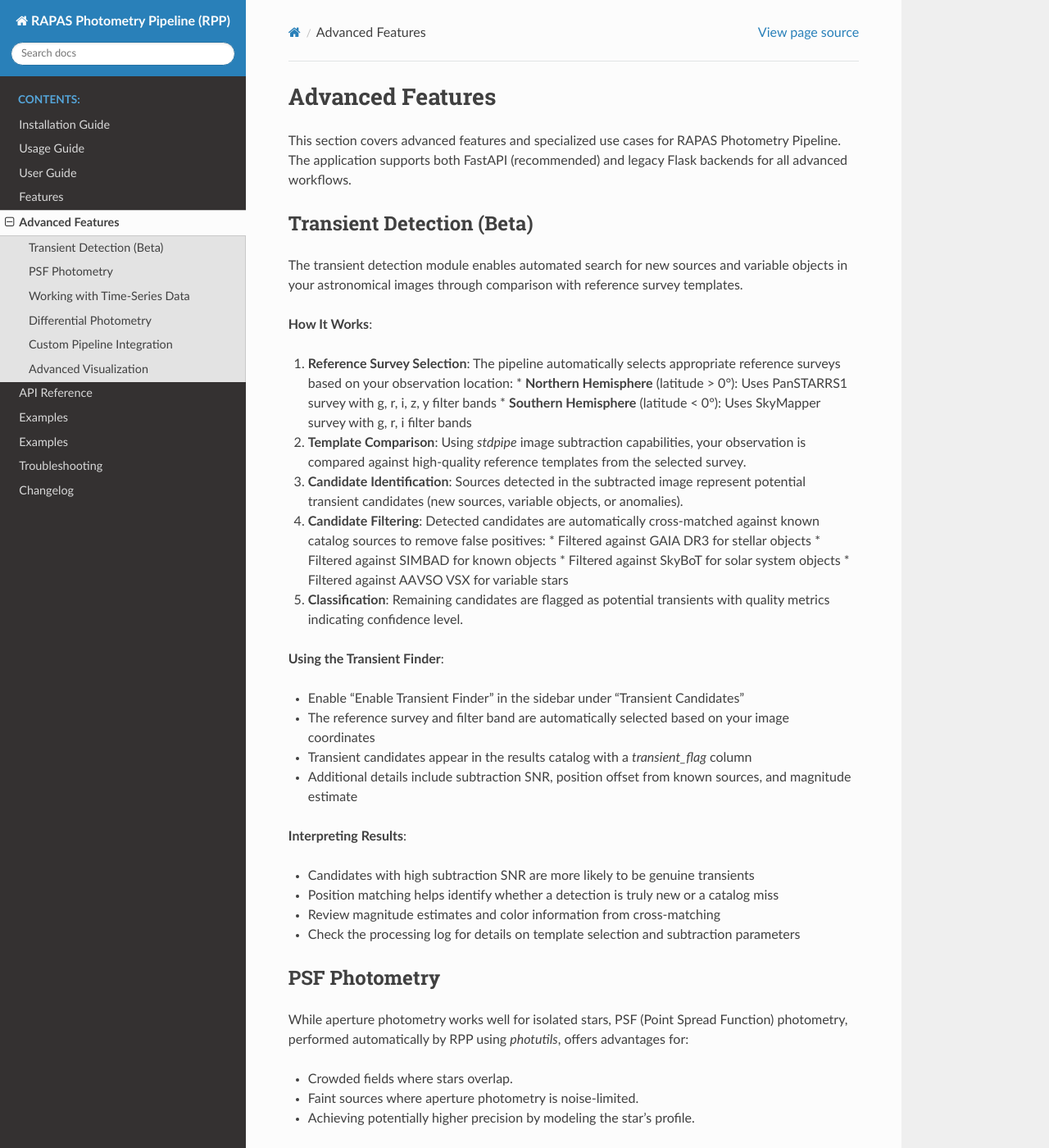
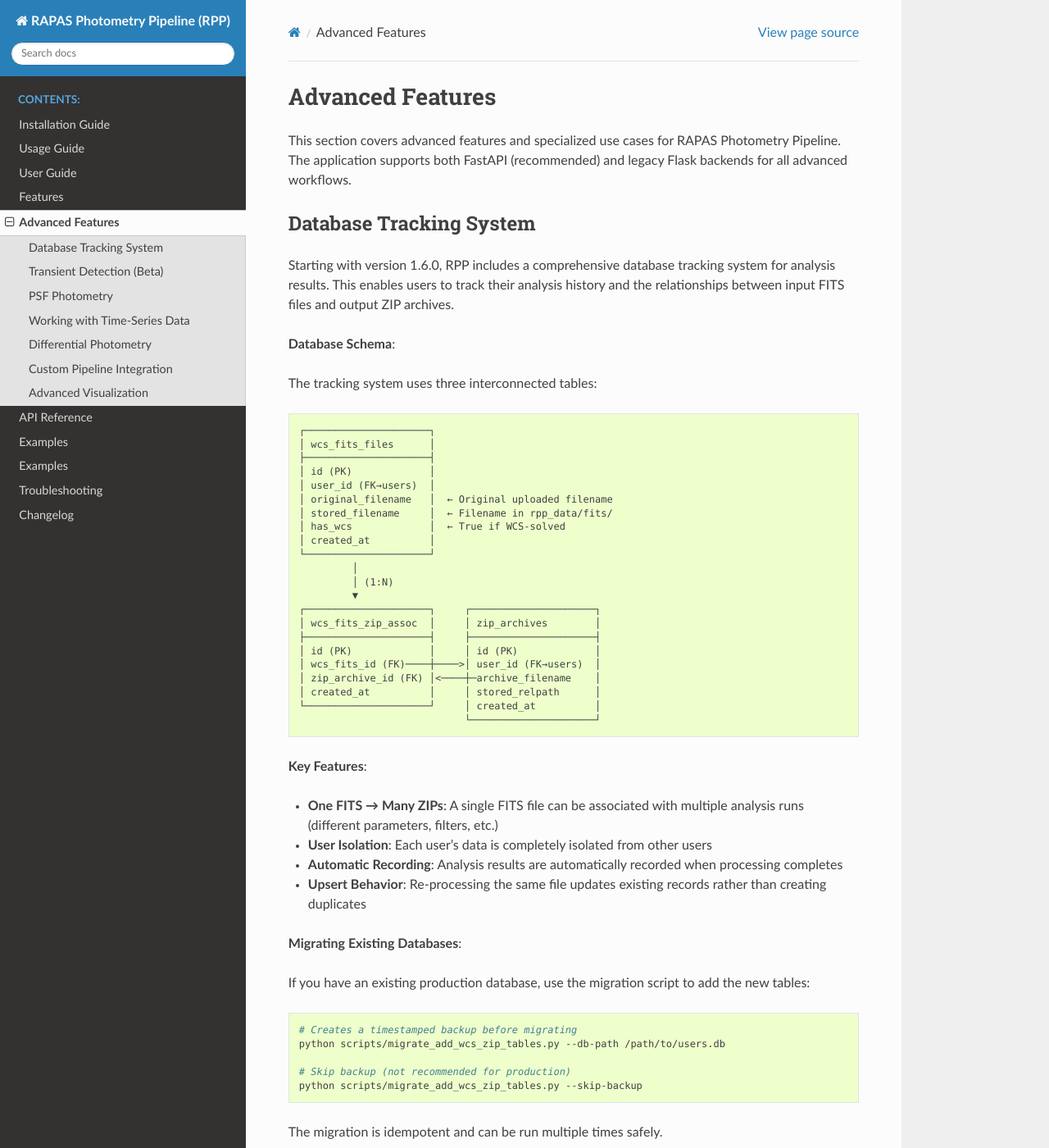
Before and after one commit to pierfra-rocci/rpp, a Sphinx documentation site: the page built from docs/advanced_features.rst, in a window 1280 px wide and 1400 px high. Shown: the whole window at 82% size. Built offline with Sphinx 7.4.7 and the Read the Docs theme 3.1.0, drawn with Linux system fonts in a browser that asks for light colours; some of the changed text lies outside the part shown.

Commit message:
feat(database): Implement database tracking for WCS FITS files and ZIP archives
- Added new database tables: wcs_fits_files, zip_archives, and wcs_fits_zip_assoc for tracking analysis results.
- Introduced analysis history feature for users to view their analysis results.
- Created migration script to add new tables without data loss.
- Developed a database helper module for recording and querying analysis results.

refactor(api): Enhance API with new schemas and ORM models

- Updated Pydantic schemas for WCS FITS files and ZIP archive responses.
- Improved ORM models with proper relationships and constraints.

fix(quality): Improve quality filtering and error handling

- Reduced magnitude error threshold from 2.0 to 1.5.
- Added handling for negative magnitude error values.

test(database): Add comprehensive test suite for database functionality

- Created tests for ORM model creation, relationships, and database tracking functions.
- Included tests for migration script functionality and integration workflows.

```diff
--- a/docs/advanced_features.rst
+++ b/docs/advanced_features.rst
@@ -3,6 +3,82 @@
 
 
 This section covers advanced features and specialized use cases for RAPAS Photometry Pipeline. The application supports both FastAPI (recommended) and legacy Flask backends for all advanced workflows.
+
+Database Tracking System
+------------------------
+
+Starting with version 1.6.0, RPP includes a comprehensive database tracking system for analysis results. This enables users to track their analysis history and the relationships between input FITS files and output ZIP archives.
+
+**Database Schema**:
+
+The tracking system uses three interconnected tables:
+
+.. code-block:: text
+
+    ┌─────────────────────┐
+    │ wcs_fits_files      │
+    ├─────────────────────┤
+    │ id (PK)             │
+    │ user_id (FK→users)  │
+    │ original_filename   │  ← Original uploaded filename
+    │ stored_filename     │  ← Filename in rpp_data/fits/
+    │ has_wcs             │  ← True if WCS-solved
+    │ created_at          │
+    └─────────────────────┘
+             │
+             │ (1:N)
+             ▼
+    ┌─────────────────────┐     ┌─────────────────────┐
+    │ wcs_fits_zip_assoc  │     │ zip_archives        │
+    ├─────────────────────┤     ├─────────────────────┤
+    │ id (PK)             │     │ id (PK)             │
+    │ wcs_fits_id (FK)────┼────>│ user_id (FK→users)  │
+    │ zip_archive_id (FK) │<────┼─archive_filename    │
+    │ created_at          │     │ stored_relpath      │
+    └─────────────────────┘     │ created_at          │
+                                └─────────────────────┘
+
+**Key Features**:
+
+*   **One FITS → Many ZIPs**: A single FITS file can be associated with multiple analysis runs (different parameters, filters, etc.)
+*   **User Isolation**: Each user's data is completely isolated from other users
+*   **Automatic Recording**: Analysis results are automatically recorded when processing completes
+*   **Upsert Behavior**: Re-processing the same file updates existing records rather than creating duplicates
+
+**Migrating Existing Databases**:
+
+If you have an existing production database, use the migration script to add the new tables:
+
+.. code-block:: bash
+
+    # Creates a timestamped backup before migrating
+    python scripts/migrate_add_wcs_zip_tables.py --db-path /path/to/users.db
+
+    # Skip backup (not recommended for production)
+    python scripts/migrate_add_wcs_zip_tables.py --skip-backup
+
+The migration is idempotent and can be run multiple times safely.
+
+**Querying Analysis History**:
+
+.. code-block:: python
+
+    from src.db_tracking import (
+        get_fits_files_for_user,
+        get_zip_archives_for_user,
+        get_zips_for_fits,
+    )
+
+    # Get all WCS-solved FITS files for a user
+    fits_files = get_fits_files_for_user("alice")
+    for f in fits_files:
+        print(f"Original: {f['original_filename']} → Stored: {f['stored_filename']}")
+
+    # Get all ZIP archives for a user
+    archives = get_zip_archives_for_user("alice")
+
+    # Get all ZIPs associated with a specific FITS file
+    zips = get_zips_for_fits(fits_id=1)
 
 Transient Detection (Beta)
 -----------------------
```
Also changed, not shown: README.md (+7 -0 lines), docs/TUTORIAL.md (+6 -0 lines), docs/changelog.rst (+29 -0 lines), docs/features.rst (+7 -0 lines), 4 other files.
